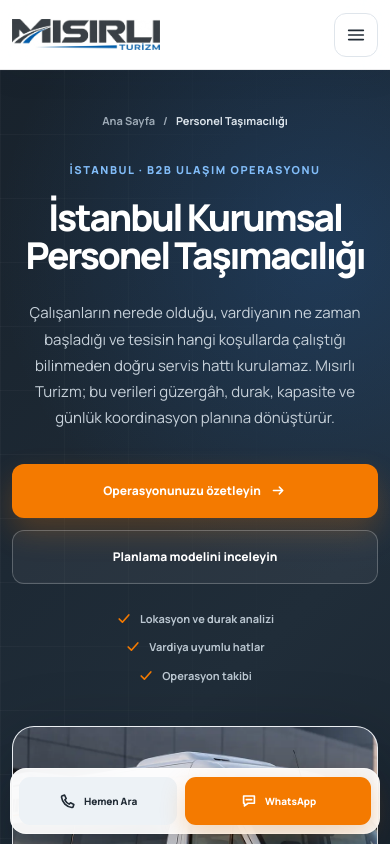
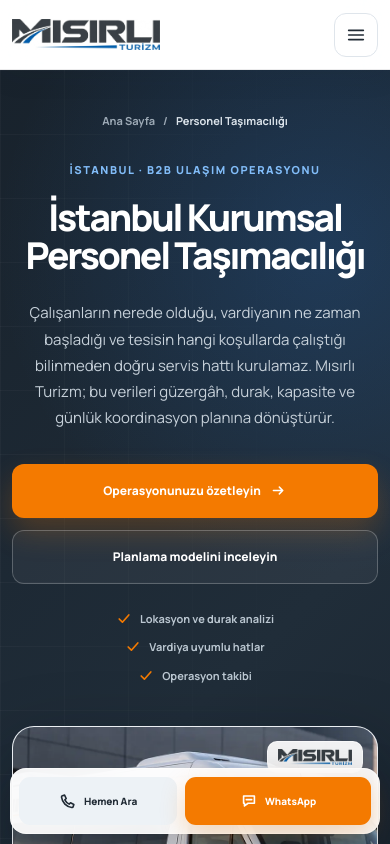
Before and after one commit to resulatakulbusiness/misirli-turizm, a Next.js app: page /personel-tasimaciligi in a window 390 px wide. Shown: the top 844 px of the page. Built offline with nearby package versions, Linux system fonts and the light colour scheme.

Commit message:
Update service.module.css

```diff
--- a/src/app/personel-tasimaciligi/service.module.css
+++ b/src/app/personel-tasimaciligi/service.module.css
@@ -191,6 +191,26 @@
   border-radius: 28px;
   background: #e8edf2;
   box-shadow: var(--shadow-strong);
+}
+
+.brandBadge {
+  position: absolute;
+  top: 20px;
+  right: 20px;
+  z-index: 2;
+  display: inline-flex;
+  align-items: center;
+  padding: 9px 13px;
+  border: 1px solid rgb(255 255 255 / 55%);
+  border-radius: 10px;
+  background: rgb(255 255 255 / 92%);
+  box-shadow: 0 10px 26px rgb(0 0 0 / 22%);
+}
+
+.imageFrame .brandBadge img {
+  display: block;
+  width: 96px;
+  height: auto;
 }
 
 .imageFrame img {
@@ -963,6 +983,16 @@
     border-radius: 22px;
   }
 
+  .brandBadge {
+    top: 14px;
+    right: 14px;
+    padding: 7px 10px;
+  }
+
+  .imageFrame .brandBadge img {
+    width: 74px;
+  }
+
   .routeCard {
     right: 8px;
     left: 8px;
```
